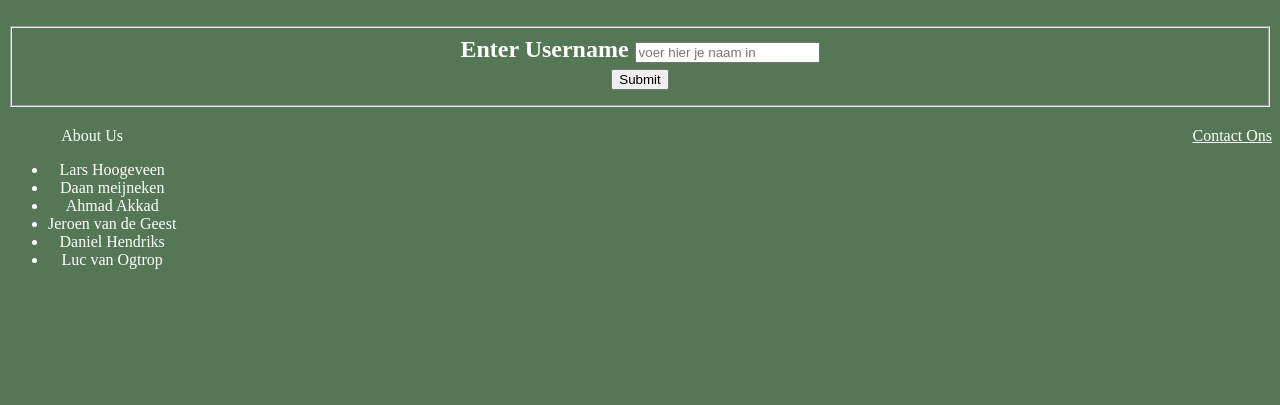
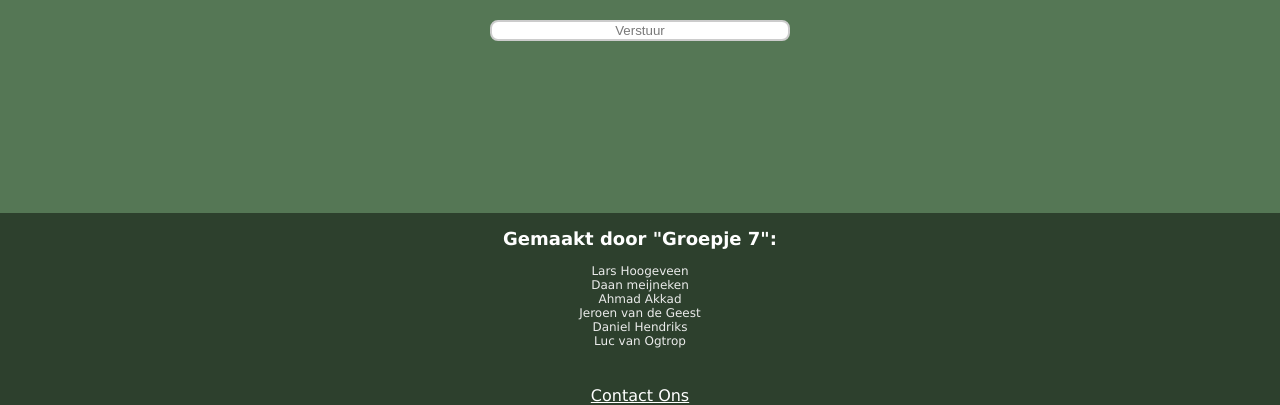
Before and after one commit to JeroenoBoy/Kleurenpiraat, a website: page public/login.html in a window 1280 px wide. Shown: the part 395-800 px from the top of the page. Drawn offline with Linux system fonts and the light colour scheme.

Commit message:
updated css

```diff
--- a/public/login.html
+++ b/public/login.html
@@ -17,20 +17,17 @@
         </h1>
         <h2>
             <form action="/give-cookie" method="POST">
-                <fieldset>
-                    <label>Enter Username</label>
+                    <label>Jouw gebruikersnaam:</label>
                     <input type="text" id='username' name='username' placeholder="voer hier je naam in" />
                     <br>
-
-                    <button type="submit">Submit</button>
-                </fieldset>
+                    <br>
+                    <button type="submit">Verstuur</button>
             </form>
         </h2>
     </header>
     <footer>
 
-    <div class = "left">
-        <a>About Us</a>
+    <h2>Gemaakt door "Groepje 7":</h2>
     <ul>
         <li>Lars Hoogeveen</li>
         <li>Daan meijneken</li>
@@ -39,12 +36,9 @@
         <li>Daniel Hendriks</li>
         <li>Luc van Ogtrop</li>
     </ul>
-    </div>
-
-    <div class = "right"></div>
+    <br>
+    <br>
     <a href="https://bit.ly/3Za0U22" target="_blank" class="contact">Contact Ons</a>
-    </div>
-
     </footer>
     <div id="grad1"></div>
 </body>
--- a/public/style.css
+++ b/public/style.css
@@ -1,32 +1,23 @@
 body {
     background-color: #575;
     text-align: center;
+    font-family: verdana;
 }
 
 h1 {
     color: rgb(255, 255, 255);
-    font-size: 70px;
+    font-size: 55px;
 }
 
 h2 {
     color: rgb(255, 255, 255);
+    font-size: 18px;
 }
 
 h3 {
     color: rgb(255, 255, 255);
 }
-footer {
-    display: flex;
-    width: 100%;
-    justify-content: space-between;
-}
 
-footer .right {
-    color: rgb(255, 255, 255);
-}
-footer .left {
-    color: rgb(255, 255, 255);
-}
 
 p {
     font-family: verdana;
@@ -65,6 +56,41 @@ a.contact:active {
     font-size: 55px;
 }
 
+input[type=text] {
+    width:175px;
+    box-sizing: border-box;
+    border: 2px solid #ccc;
+    border-radius: 8px;
+    padding: 4px 2px;
+
+}
+button[type=submit] {
+    border: 2px solid #ccc;
+    border-radius: 8px;
+    width: 300px;
+
+    background-color: white;
+    color: #797979;
+}
+
+footer {
+    position: absolute;
+    bottom: 0;
+    left: 0;
+    width: 100%;
+    background-color: #2d402d;
+    text-align: center;
+}
+
+ul {
+    list-style-type: none;
+    margin: 0;
+    padding: 0;
+
+    color: #ebebeb;
+    font-size: 12px;
+}
+
 .square {
     height: 256px;
     width: 256px;
```
Lines whose indentation alone changed are shown as unchanged.
